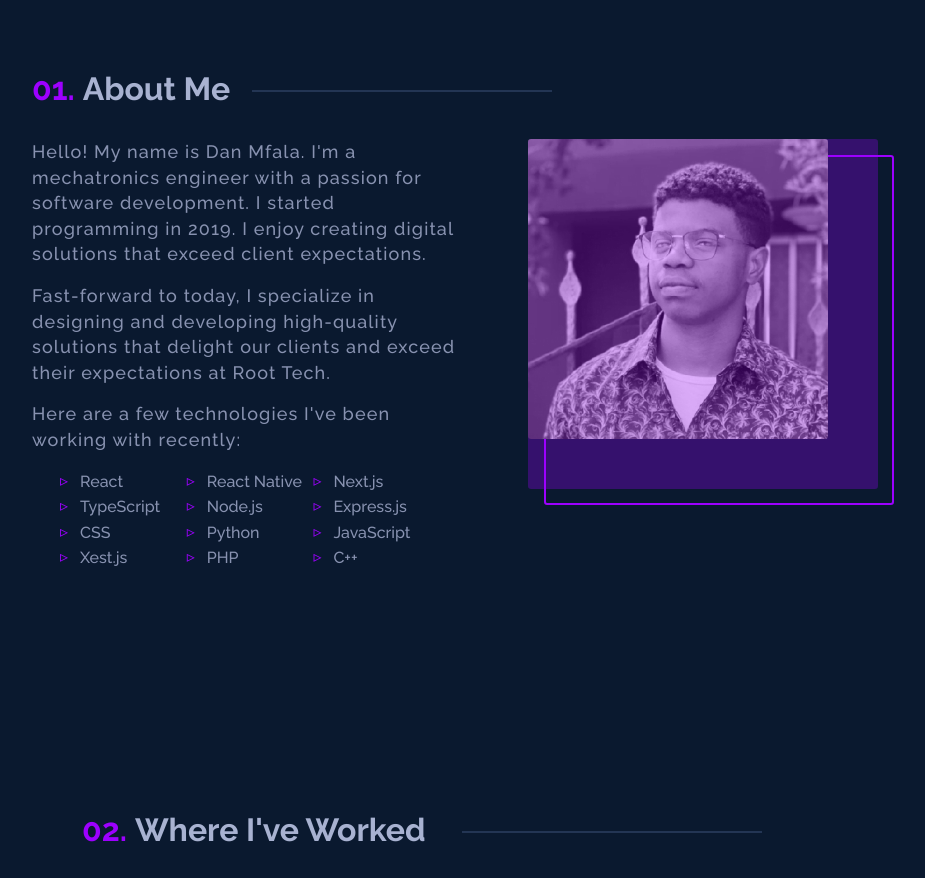
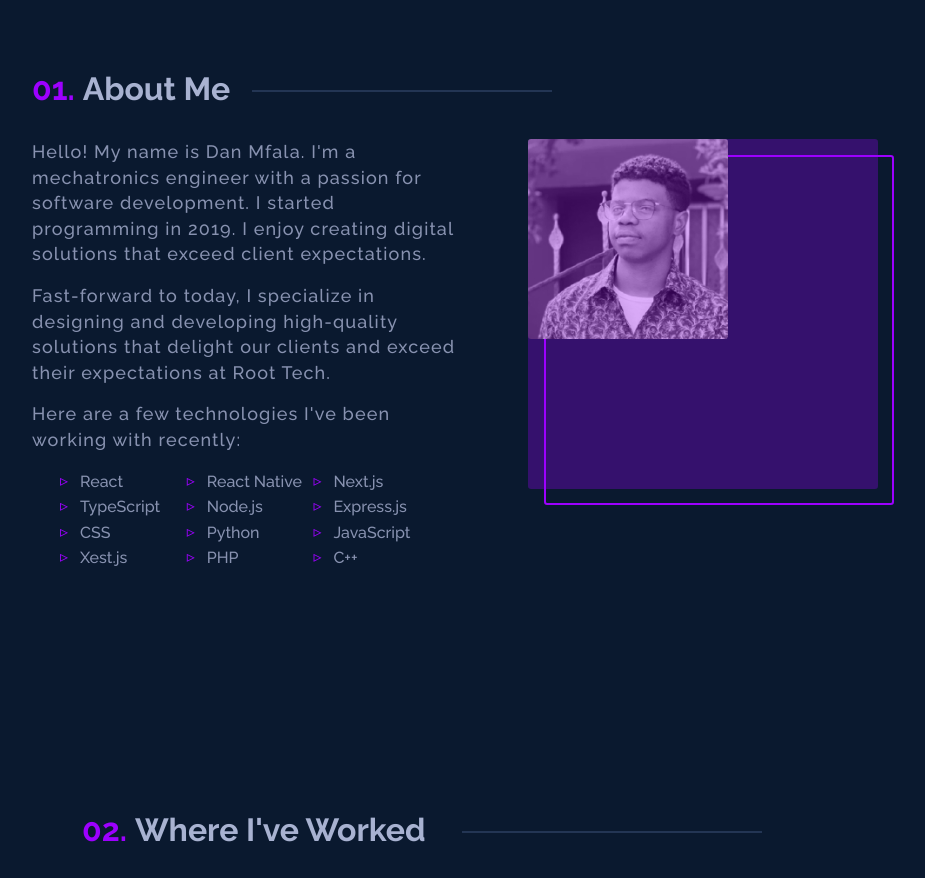
Before and after one commit to Danico-mfala/Portfolio_Danico, a Next.js app: page / in a window 1280 px wide. Shown: the part 840-1718 px from the top of the page, without its empty margins (208-1133 px from the left). Built offline with nearby package versions, Linux system fonts and the light colour scheme.

Commit message:
Update About.tsx

```diff
--- a/src/sections/About.tsx
+++ b/src/sections/About.tsx
@@ -49,8 +49,8 @@ function About() {
                         <Image
                             src="/images/profile/profile.png"
                             alt="Profile"
-                            width={300}
-                            height={300}
+                            width={200}
+                            height={200}
                         />
                     </div>
                 </div>
```
